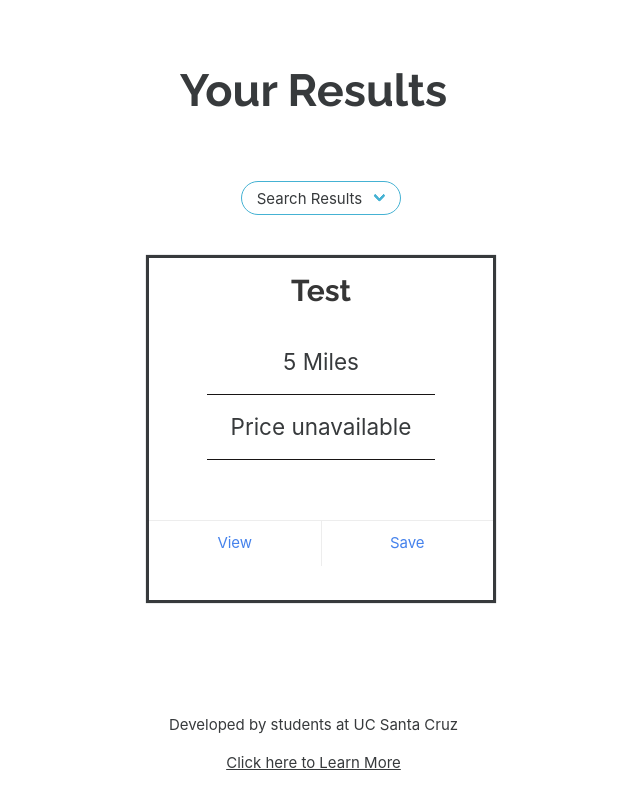
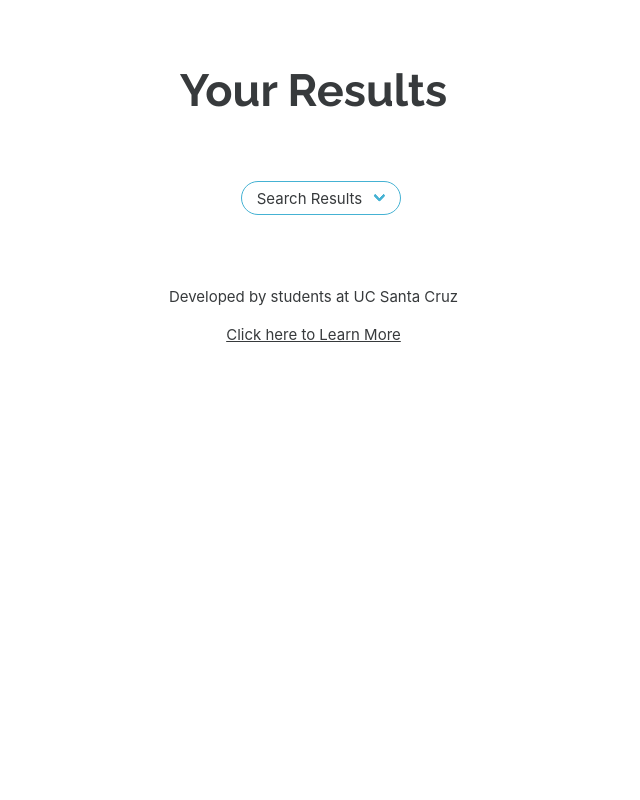
Before and after one commit to krishnakpandian/CSE-115, a React (Create React App) app: page / in a window 1280 px wide. Shown: the part 1025-1825 px from the top of the page, without its empty margins (319-959 px from the left). After the commit the page ends 1397 px from the top, so only its background shows below. Built offline with nearby package versions, Linux system fonts and the light colour scheme.

Commit message:
Removed dummy data

```diff
--- a/src/Views/Home.tsx
+++ b/src/Views/Home.tsx
@@ -12,7 +12,7 @@ import { results, props } from "../components/Results/result-body";
 
 const Home = () => {
   const [data, setData] = useState<props>({
-    results: [{ cityName: "Test", distance: 5, travelTime: "", averageCost: -1 }],
+    results: [],
     statusCode: 0,
     message: "",
     lat: 0,
```
